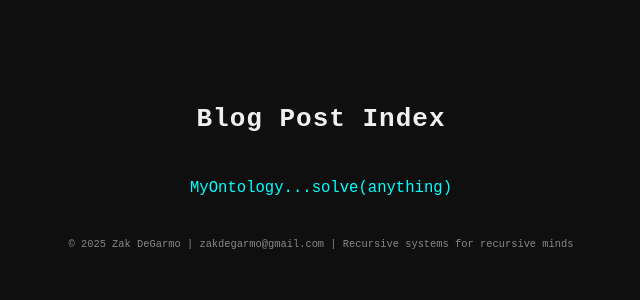
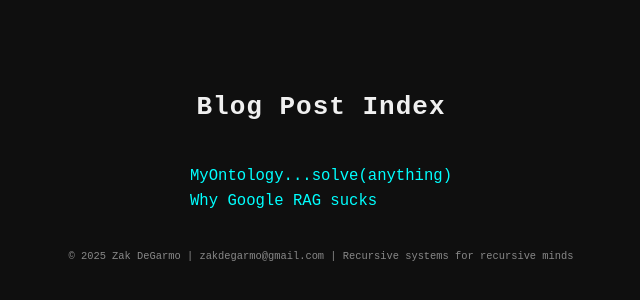
Before and after one commit to zakdegarmo/ZaksNotepad, a plain HTML site: page docs/index.html in a window 1280 px wide. Shown: the part 232-532 px from the top of the page, without its empty margins (319-959 px from the left). Drawn offline with Linux system fonts and the light colour scheme.

Commit message:
added an index page, lolzz

```diff
--- a/docs/index.html
+++ b/docs/index.html
@@ -54,6 +54,7 @@
   <h1>Blog Post Index</h1>
   <ul>
     <li><a href="https://zakdegarmo.github.io/MyOntology/">MyOntology...solve(anything)</a></li>
+    <li><a href="https://zakdegarmo.github.io/ZaksNotepad/GoogleRAGsucks.html">Why Google RAG sucks</a></li>
 
   </ul>
   <footer>
```
